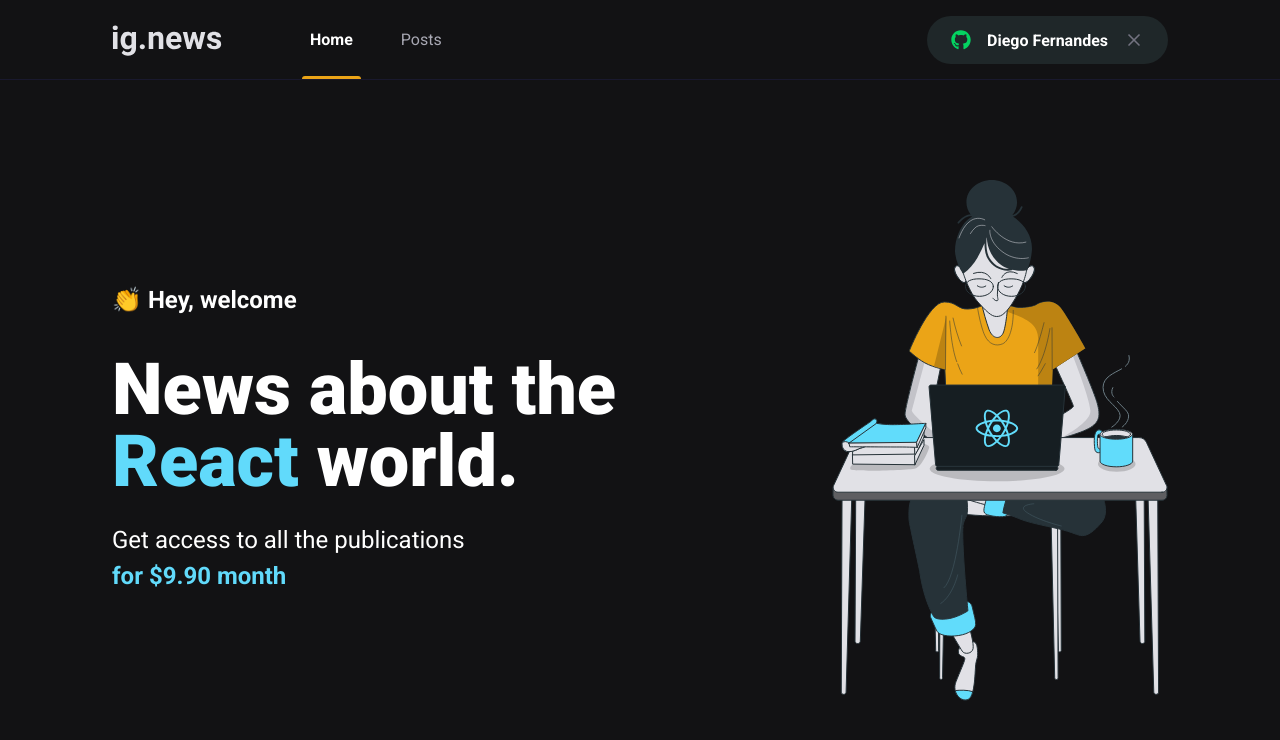
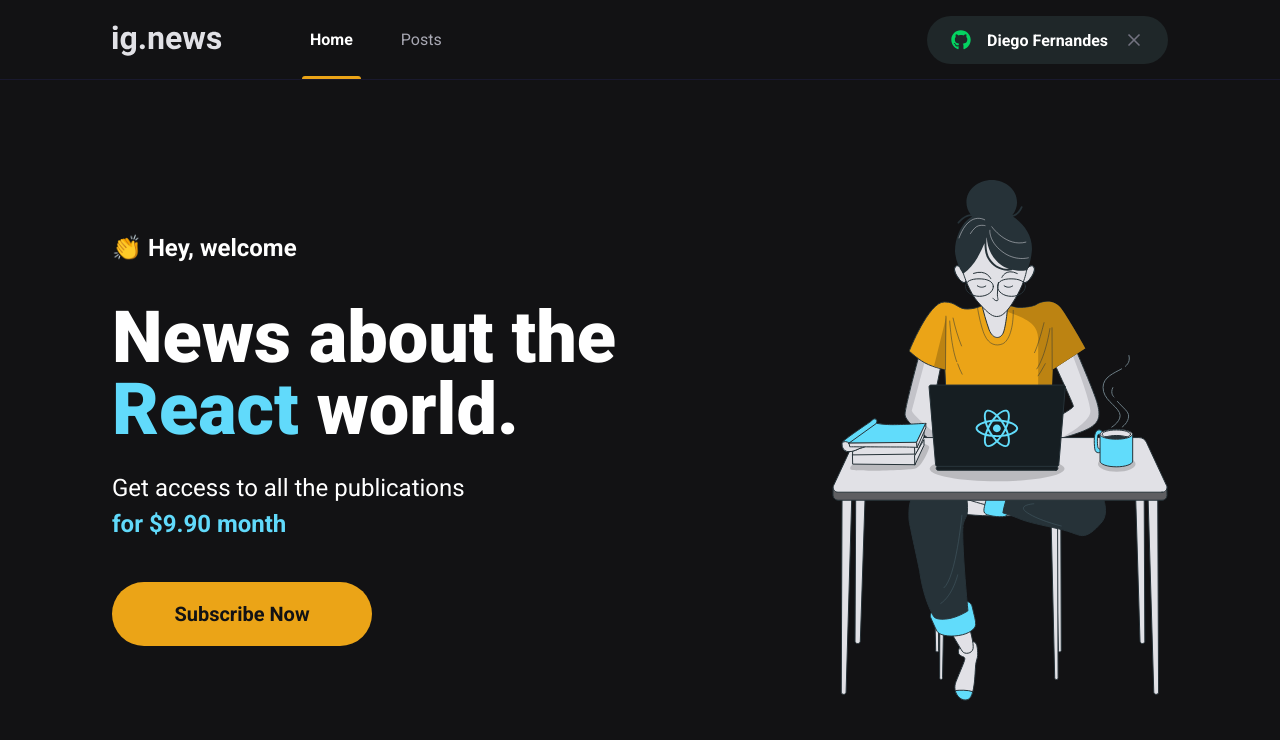
Before and after one commit to carolribeiro2112/ignews, a Next.js app: page / in a window 1280 px wide. Shown: the top 740 px of the page. Built offline with nearby package versions, Linux system fonts and the light colour scheme.

Commit message:
subscribe button component styles

```diff
--- /dev/null
+++ b/src/components/SubscribeButton/index.tsx
@@ -0,0 +1,12 @@
+import styles from './styles.module.scss';
+
+export function SubscribeButton () {
+  return (
+    <button
+      type="button"
+      className={styles.subscribeButton}
+    >
+      Subscribe Now
+    </button>
+  )
+}
--- /dev/null
+++ b/src/components/SubscribeButton/styles.module.scss
@@ -0,0 +1,20 @@
+.subscribeButton {
+  width: 260px;
+  height: 4rem;
+  border: none;
+  border-radius: 2rem;
+  background: var(--yellow-500);
+  color: var(--gray-900);
+  font-size: 1.25rem;
+  font-weight: bold;
+
+  display: flex;
+  align-items: center;
+  justify-content: center;
+
+  transition: filter 0.2s;
+
+  &:hover {
+    filter: brightness(0.8);
+  }
+}
--- a/src/pages/home.module.scss
+++ b/src/pages/home.module.scss
@@ -38,4 +38,8 @@
       font-weight: bold;
     }
   }
+
+  button {
+    margin-top: 2.5rem;
+  }
 }
--- a/src/pages/index.tsx
+++ b/src/pages/index.tsx
@@ -1,5 +1,6 @@
 /* eslint-disable @next/next/no-img-element */
 import Head from 'next/head';
+import { SubscribeButton } from '../components/SubscribeButton';
 
 import styles from './home.module.scss';
 
@@ -17,6 +18,7 @@
             Get access to all the publications <br/>
             <span>for $9.90 month</span>
           </p>
+          <SubscribeButton/>
         </section>
 
         <img src="/images/avatar.svg" alt="Girl coding" />
```
